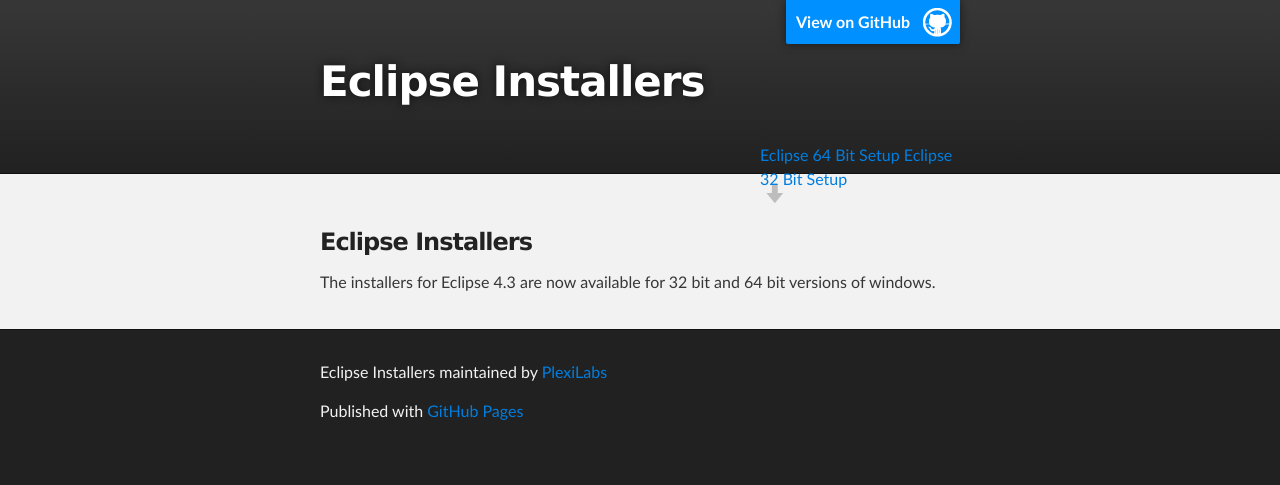
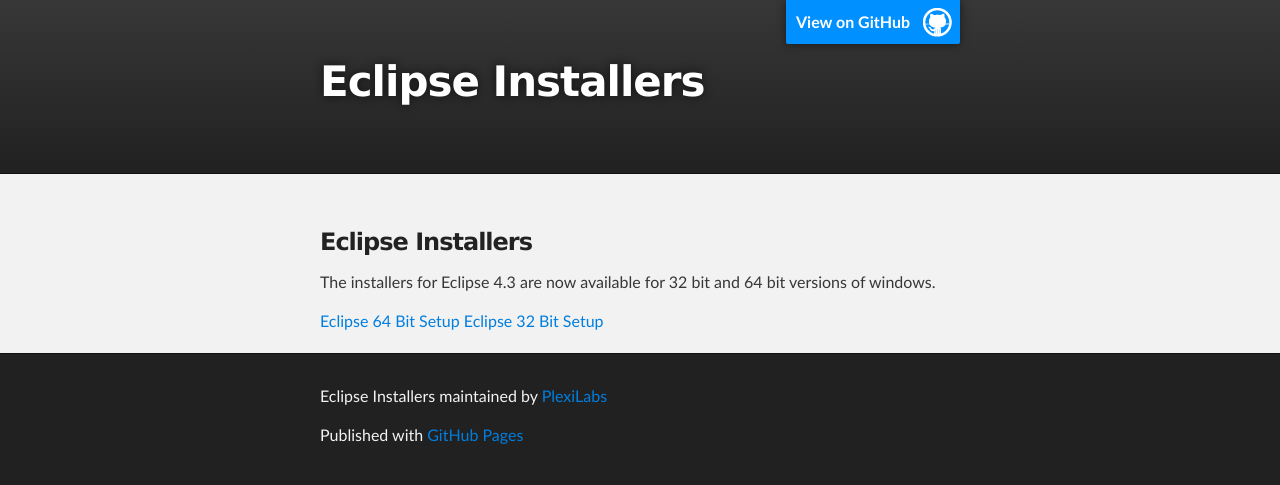
Before and after one commit to PlexiLabs/Eclipse-Installers, a plain HTML site: page index.html in a window 1280 px wide. Drawn offline with Linux system fonts and the light colour scheme.

Commit message:
Update index.html

```diff
--- a/index.html
+++ b/index.html
@@ -21,10 +21,6 @@
           <h1 id="project_title">Eclipse Installers</h1>
           <h2 id="project_tagline"></h2>
 
-            <section id="downloads">
-              <a href="https://github.com/PlexiLabs/Eclipse-Installers/installers/Eclipse-4.3/eclipse_setup64.exe">Eclipse 64 Bit Setup</a>
-              <a href="https://github.com/PlexiLabs/Eclipse-Installers/installers/Eclipse-4.3/eclipse_setup32.exe">Eclipse 32 Bit Setup</a>
-            </section>
         </header>
     </div>
 
@@ -35,6 +31,8 @@
 <a name="welcome-to-github-pages" class="anchor" href="#welcome-to-github-pages"><span class="octicon octicon-link"></span></a>Eclipse Installers</h3>
 
 <p>The installers for Eclipse 4.3 are now available for 32 bit and 64 bit versions of windows.</p>
+ <a href="https://github.com/PlexiLabs/Eclipse-Installers/installers/Eclipse-4.3/eclipse_setup64.exe">Eclipse 64 Bit Setup</a>
+              <a href="https://github.com/PlexiLabs/Eclipse-Installers/installers/Eclipse-4.3/eclipse_setup32.exe">Eclipse 32 Bit Setup</a>
  </section>
 </div>
 
```
